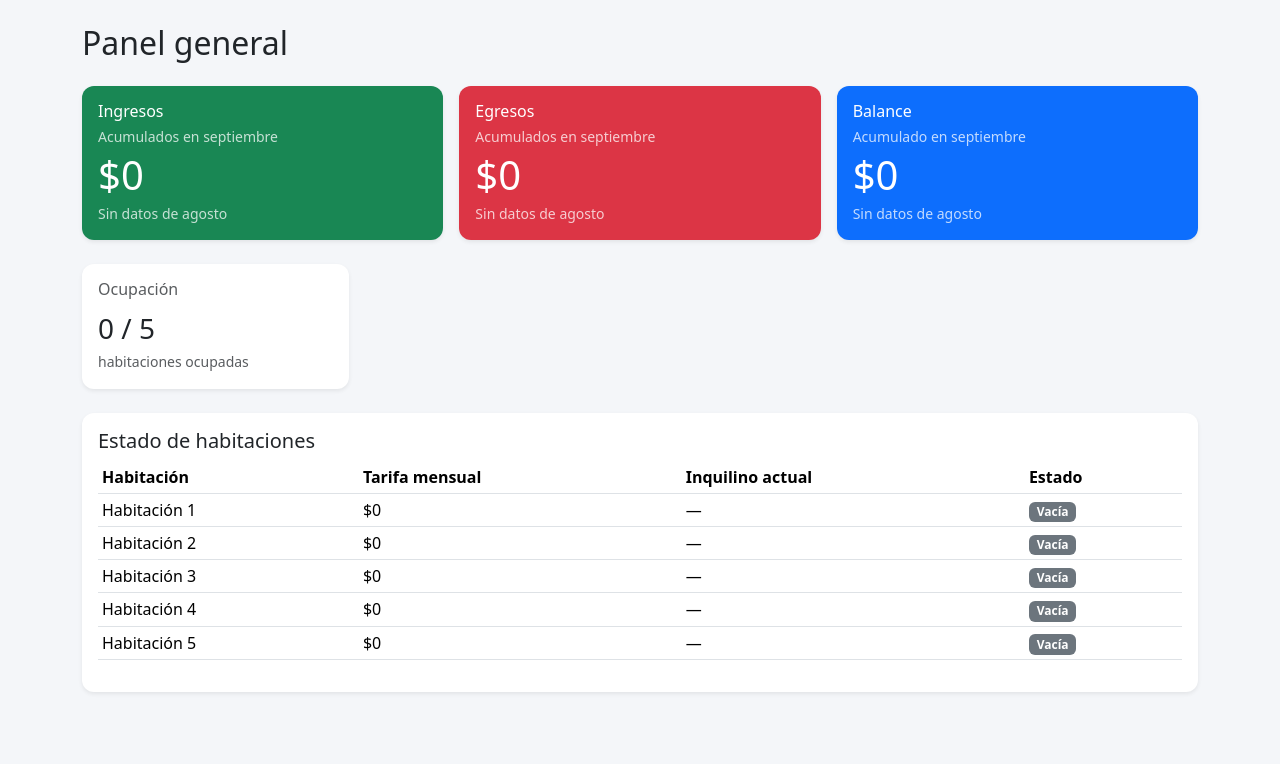
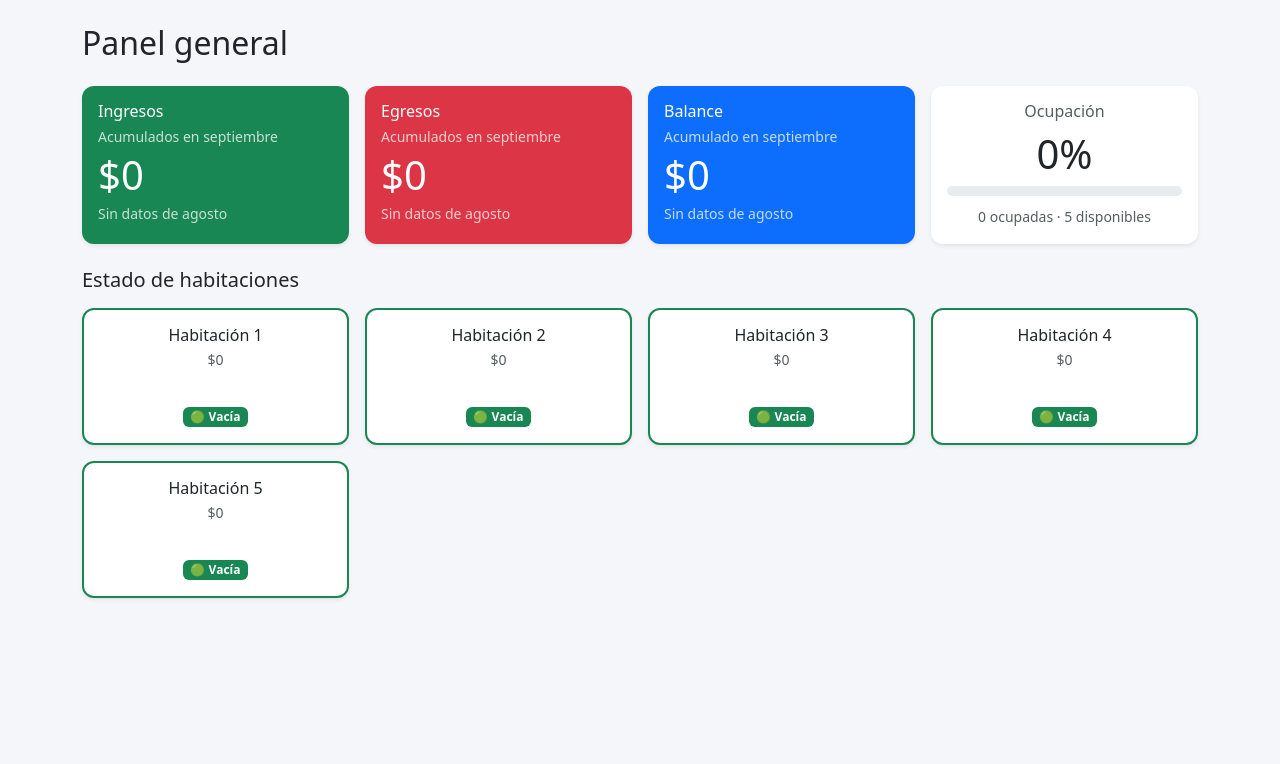
Before and after one commit to amaurycabrera/rentas_app, a Flask app: page / in a window 1280 px wide. Shown: the part 56-820 px from the top of the page. After the commit the page ends 655 px from the top, so only its background shows below. Run offline with Flask 3, Linux system fonts and the light colour scheme; the visitor is signed in with stand-in values (Sample User, id 1).

Commit message:
Panel: ocupación como tarjeta visual con barra de progreso; habitaciones como grilla clickeable

```diff
--- a/app.py
+++ b/app.py
@@ -815,6 +815,9 @@ def dashboard():
 
     habitaciones = Habitacion.query.order_by(Habitacion.nombre).all()
     ocupadas = sum(1 for h in habitaciones if h.inquilino_activo)
+    total_habitaciones = len(habitaciones)
+    disponibles = total_habitaciones - ocupadas
+    porcentaje_ocupacion = round((ocupadas / total_habitaciones) * 100) if total_habitaciones else 0
 
     return render_template(
         "dashboard.html",
@@ -831,7 +834,9 @@ def dashboard():
         balance_hist=balance_hist,
         habitaciones=habitaciones,
         ocupadas=ocupadas,
-        total_habitaciones=len(habitaciones),
+        disponibles=disponibles,
+        porcentaje_ocupacion=porcentaje_ocupacion,
+        total_habitaciones=total_habitaciones,
     )
 
 
--- a/static/css/style.css
+++ b/static/css/style.css
@@ -8,3 +8,14 @@ body {
 .navbar-brand {
     font-weight: 600;
 }
+
+/* Tarjetas de habitación en el Panel: borde de color según estado + efecto al pasar el mouse */
+.card-habitacion {
+    border-width: 2px !important;
+    border-style: solid !important;
+    transition: transform 0.15s ease, box-shadow 0.15s ease;
+}
+.card-habitacion:hover {
+    transform: translateY(-2px);
+    box-shadow: 0 0.5rem 1rem rgba(0, 0, 0, 0.15) !important;
+}
--- a/templates/dashboard.html
+++ b/templates/dashboard.html
@@ -11,7 +11,7 @@
 </div>
 
 <div class="row g-3 mb-4">
-  <div class="col-md-4">
+  <div class="col-md-3">
     <div class="card text-bg-success h-100 shadow-sm">
       <div class="card-body">
         <h6 class="card-title mb-1">Ingresos</h6>
@@ -28,7 +28,7 @@
       </div>
     </div>
   </div>
-  <div class="col-md-4">
+  <div class="col-md-3">
     <div class="card text-bg-danger h-100 shadow-sm">
       <div class="card-body">
         <h6 class="card-title mb-1">Egresos</h6>
@@ -45,7 +45,7 @@
       </div>
     </div>
   </div>
-  <div class="col-md-4">
+  <div class="col-md-3">
     <div class="card {% if balance_mes >= 0 %}text-bg-primary{% else %}text-bg-warning{% endif %} h-100 shadow-sm">
       <div class="card-body">
         <h6 class="card-title mb-1">Balance</h6>
@@ -62,47 +62,45 @@
       </div>
     </div>
   </div>
-</div>
-
-<div class="row g-3 mb-4">
   <div class="col-md-3">
     <div class="card h-100 shadow-sm">
-      <div class="card-body">
-        <h6 class="card-title text-muted">Ocupación</h6>
-        <p class="fs-3 mb-0">{{ ocupadas }} / {{ total_habitaciones }}</p>
-        <small class="text-muted">habitaciones ocupadas</small>
+      <div class="card-body text-center">
+        <h6 class="card-title text-muted mb-2">Ocupación</h6>
+        <p class="display-6 mb-2">{{ porcentaje_ocupacion }}%</p>
+        <div class="progress mb-2" style="height: 10px;">
+          <div class="progress-bar bg-primary" role="progressbar"
+               style="width: {{ porcentaje_ocupacion }}%;"
+               aria-valuenow="{{ porcentaje_ocupacion }}" aria-valuemin="0" aria-valuemax="100"></div>
+        </div>
+        <small class="text-muted">{{ ocupadas }} ocupadas · {{ disponibles }} disponibles</small>
       </div>
     </div>
   </div>
-  {# Tarjetas de totales históricos (ingresos/egresos/balance de todo el tiempo) ocultas
-     por defecto para mantener el panel enfocado en el mes actual; descoméntalas si las
-     prefieres a la vista, o consulta el histórico completo vía Metabase / /historico. #}
 </div>
 
-<div class="card shadow-sm mb-4">
-  <div class="card-body">
-    <h5 class="card-title">Estado de habitaciones</h5>
-    <div class="table-responsive">
-      <table class="table table-sm align-middle">
-        <thead><tr><th>Habitación</th><th>Tarifa mensual</th><th>Inquilino actual</th><th>Estado</th></tr></thead>
-        <tbody>
-        {% for h in habitaciones %}
-          <tr>
-            <td>{{ h.nombre }}</td>
-            <td>${{ "{:,.0f}".format(h.tarifa_mensual) }}</td>
-            <td>{{ h.inquilino_activo.nombre if h.inquilino_activo else "—" }}</td>
-            <td>
-              {% if h.inquilino_activo %}
-                <span class="badge bg-success">Ocupada</span>
-              {% else %}
-                <span class="badge bg-secondary">Vacía</span>
-              {% endif %}
-            </td>
-          </tr>
-        {% endfor %}
-        </tbody>
-      </table>
+<h5 class="mb-3">Estado de habitaciones</h5>
+<div class="row g-3 mb-4">
+  {% for h in habitaciones %}
+    <div class="col-6 col-md-4 col-lg-3">
+      <a href="{{ url_for('editar_habitacion', habitacion_id=h.id) }}" class="text-decoration-none text-reset">
+        <div class="card card-habitacion h-100 shadow-sm {% if h.inquilino_activo %}border-primary{% else %}border-success{% endif %}">
+          <div class="card-body text-center p-3">
+            <h6 class="card-title mb-1">{{ h.nombre }}</h6>
+            <p class="mb-1 text-muted small">${{ "{:,.0f}".format(h.tarifa_mensual) }}</p>
+            <p class="mb-2 small fw-semibold">{{ h.inquilino_activo.nombre if h.inquilino_activo else "\u00a0" }}</p>
+            {% if h.inquilino_activo %}
+              <span class="badge bg-primary">🔵 Ocupada</span>
+            {% else %}
+              <span class="badge bg-success">🟢 Vacía</span>
+            {% endif %}
+          </div>
+        </div>
+      </a>
     </div>
-  </div>
+  {% else %}
+    <div class="col-12">
+      <p class="text-muted">No hay habitaciones creadas todavía.</p>
+    </div>
+  {% endfor %}
 </div>
 {% endblock %}
```
